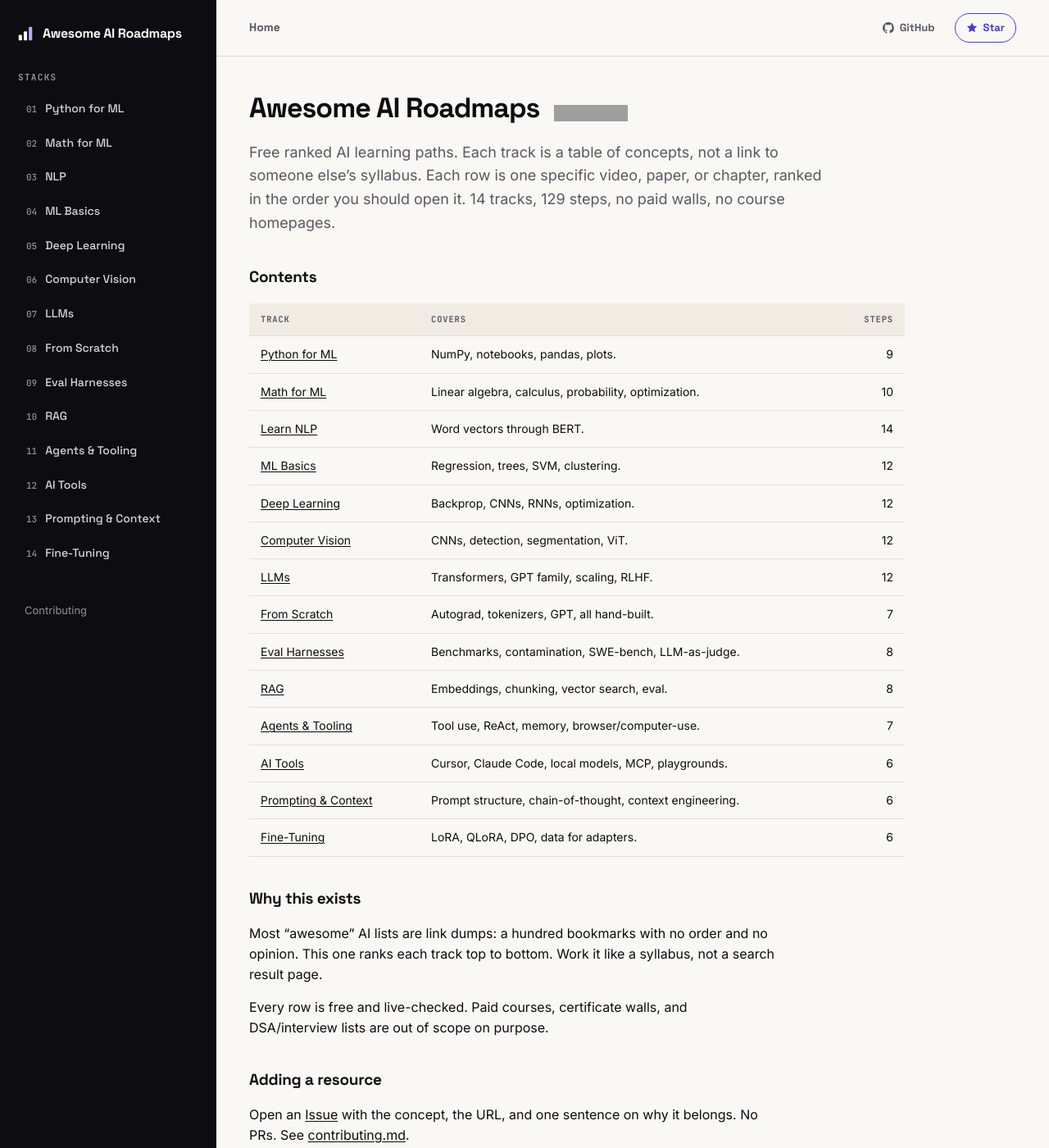
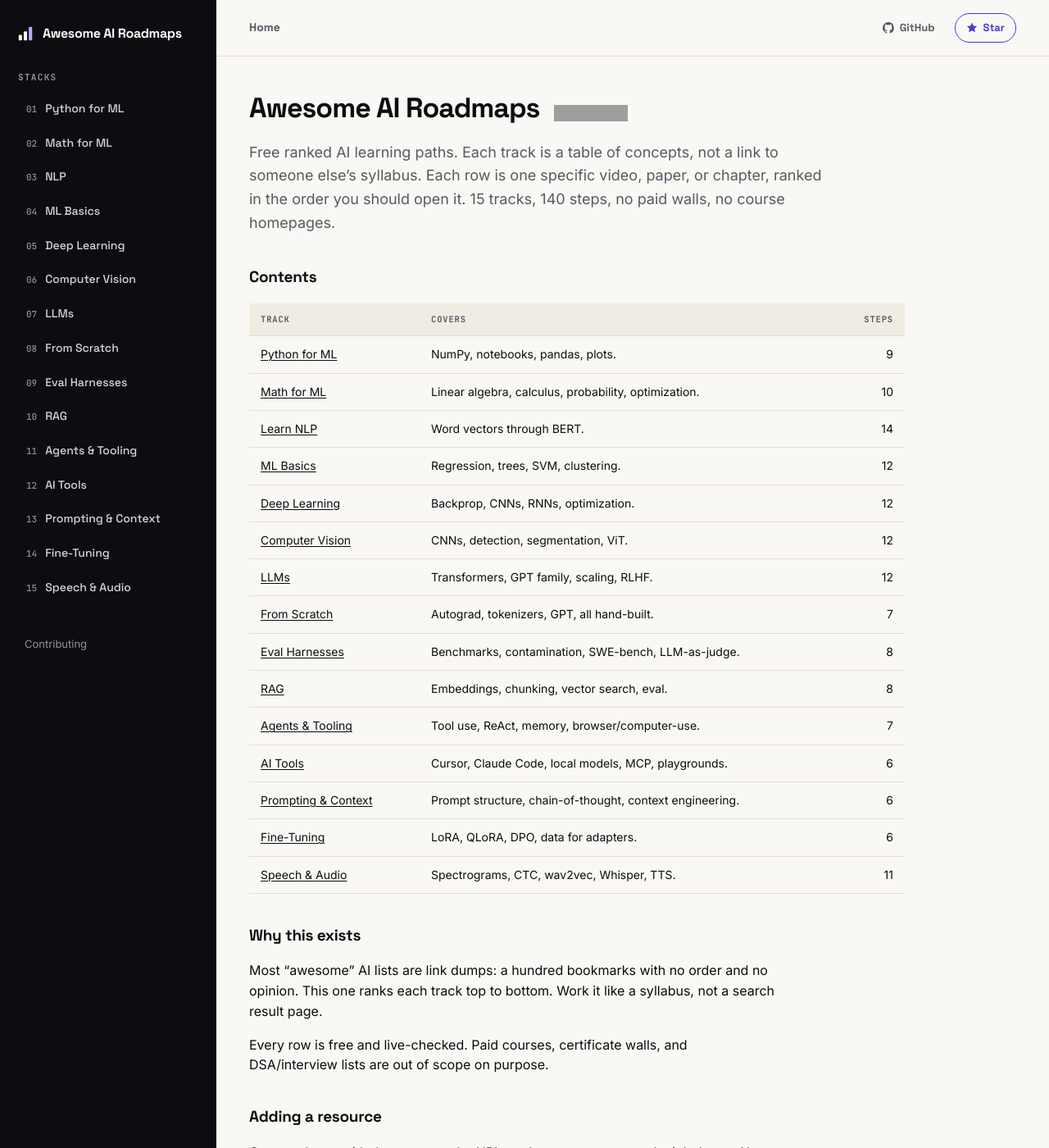
Before and after one commit to GruheshKurra/awesome-ai-roadmaps, a Jekyll site: the page built from README.md, in a window 1280 px wide and 1400 px high. Shown: the whole window at 82% size. Built offline with Jekyll 4.4.1, drawn with Linux system fonts in a browser that asks for light colours; our own code applies the rules of GitHub Pages for plain Markdown files; grey boxes are pictures that could not be loaded.

Commit message:
Add Speech & Audio track
Spectrograms and MFCCs, CTC, wav2vec 2.0, Whisper,
WaveNet, Tacotron 2, and MusicGen. Every link fetched
and confirmed live before inclusion.

```diff
--- a/README.md
+++ b/README.md
@@ -1,6 +1,6 @@
 # Awesome AI Roadmaps [![Awesome](https://awesome.re/badge.svg)](https://awesome.re)
 
-Free ranked AI learning paths. Each track is a table of concepts, not a link to someone else's syllabus. Each row is one specific video, paper, or chapter, ranked in the order you should open it. 14 tracks, 129 steps, no paid walls, no course homepages.
+Free ranked AI learning paths. Each track is a table of concepts, not a link to someone else's syllabus. Each row is one specific video, paper, or chapter, ranked in the order you should open it. 15 tracks, 140 steps, no paid walls, no course homepages.
 
 ## Contents
 
@@ -20,6 +20,7 @@ Free ranked AI learning paths. Each track is a table of concepts, not a link to
 | [AI Tools](tracks/ai-tools/) | Cursor, Claude Code, local models, MCP, playgrounds. | 6 |
 | [Prompting & Context](tracks/prompt-context/) | Prompt structure, chain-of-thought, context engineering. | 6 |
 | [Fine-Tuning](tracks/fine-tuning/) | LoRA, QLoRA, DPO, data for adapters. | 6 |
+| [Speech & Audio](tracks/speech-audio/) | Spectrograms, CTC, wav2vec, Whisper, TTS. | 11 |
 
 ## Why this exists
 
--- a/_config.yml
+++ b/_config.yml
@@ -74,6 +74,8 @@ track_nav:
     label: Prompting & Context
   - slug: fine-tuning
     label: Fine-Tuning
+  - slug: speech-audio
+    label: Speech & Audio
 
 exclude:
   - LICENSE
```
Also changed, not shown: tracks/speech-audio/README.md (added, +23 -0 lines), 1 other file.
